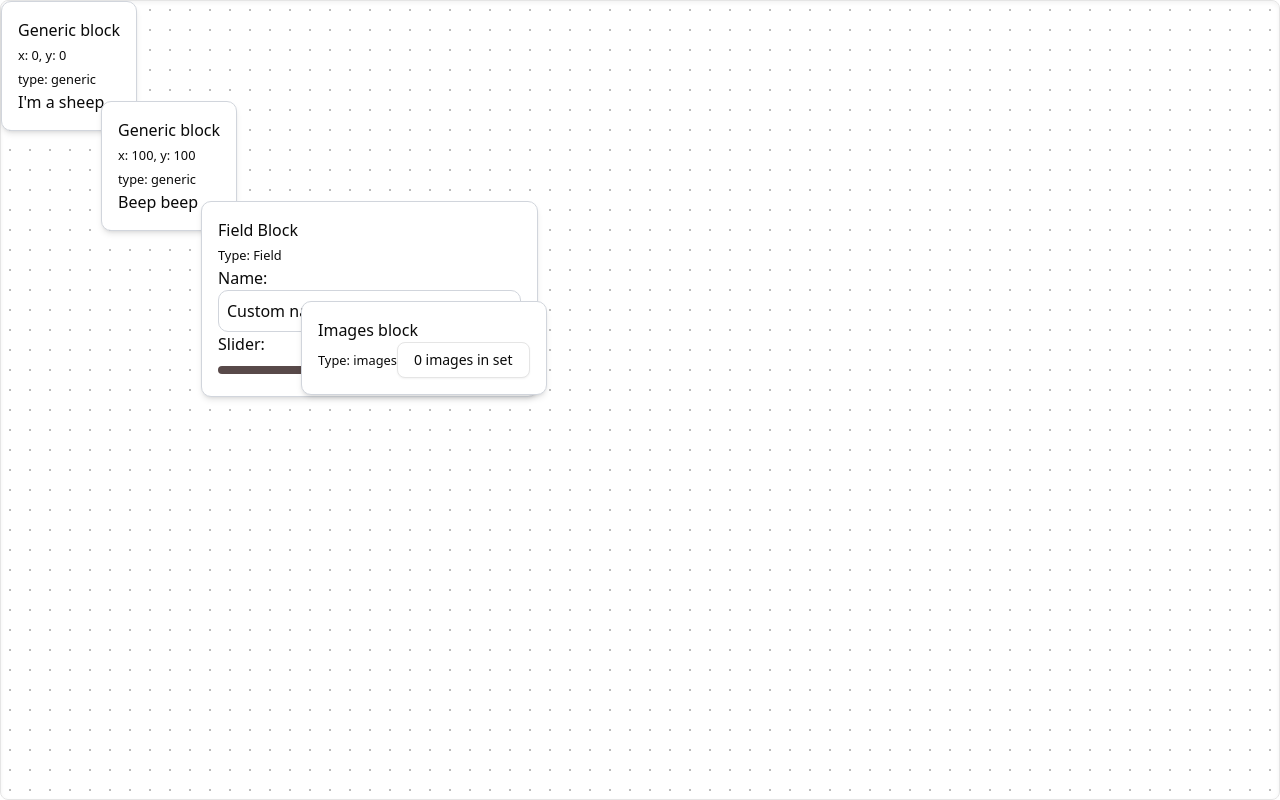
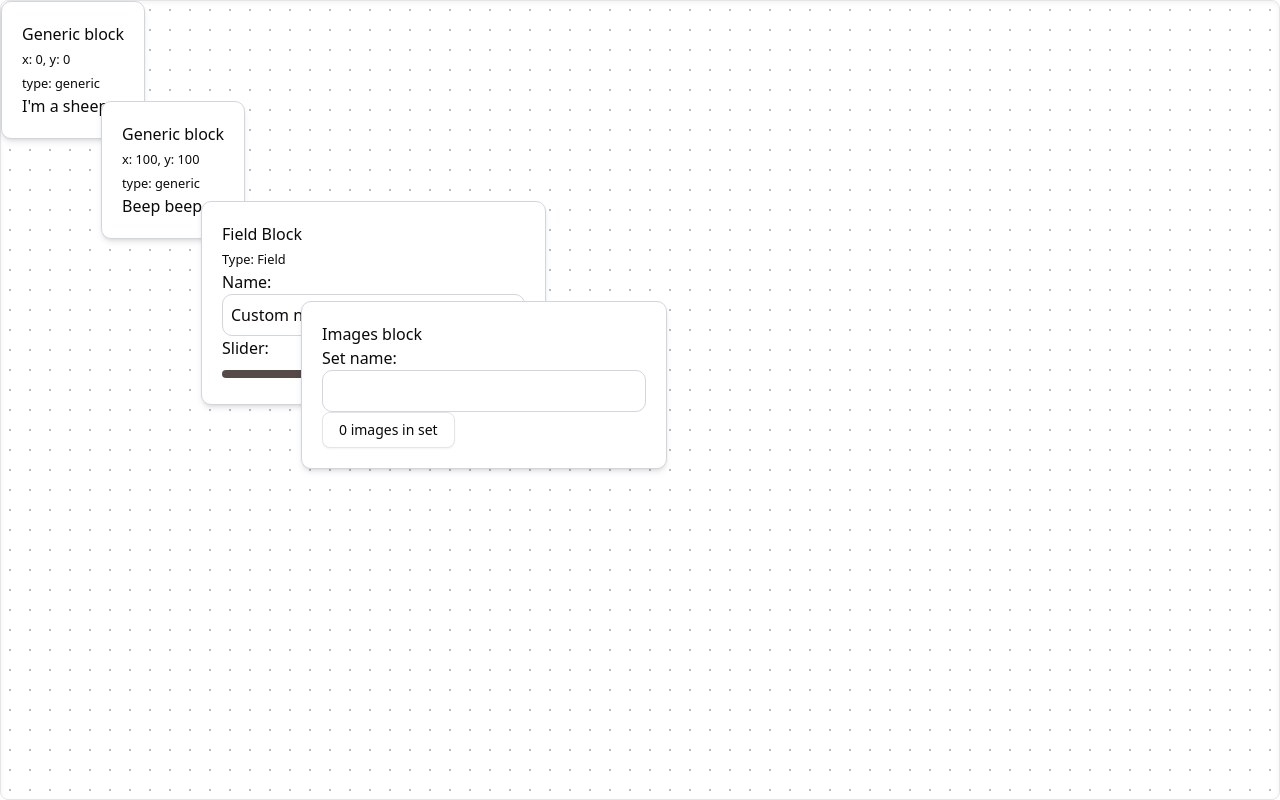
Before and after one commit to jasonchiu8421/Nocodile, a Next.js app in the folder nocodile/: page /workflow in a window 1280 px wide. Built offline with nearby package versions, Linux system fonts and the light colour scheme.

Commit message:
set name+ show image cards flex

```diff
--- a/nocodile/app/globals.css
+++ b/nocodile/app/globals.css
@@ -58,8 +58,8 @@
 }
 
 .block {
-  @apply bg-white border border-gray-300 rounded-lg shadow-md p-4;
-  width: initlal;
+  @apply bg-white border border-gray-300 rounded-lg shadow-md p-5;
+  width: initial;
 }
 input[type="range"] {
   -webkit-appearance: none;
--- a/nocodile/app/workflow/components/blocks/ImagesBlock.tsx
+++ b/nocodile/app/workflow/components/blocks/ImagesBlock.tsx
@@ -22,6 +22,7 @@ export interface ImagesBlockData extends GenericBlockData {
   type: BlockType;
 
   images: File[];
+  name: string;
 }
 type ImagesBlockProps = {
   block: ImagesBlockData;
@@ -31,7 +32,11 @@ type ImagesBlockProps = {
 const FileCard = ({ file }: { file: File }) => {
   return (
     <div>
-      <img src={URL.createObjectURL(file)} alt={file.name} className="w-24" />
+      <img
+        src={URL.createObjectURL(file)}
+        alt={file.name}
+        className="w-24 h-24 object-cover rounded-md"
+      />
     </div>
   );
 };
@@ -45,6 +50,7 @@ export const ImagesBlock = ({ block, updateBlocks }: ImagesBlockProps) => {
   }
 
   function handleFileChange(event: React.ChangeEvent<HTMLInputElement>) {
+    // adds files instead of replacing all of them, have to update it for server logic
     const selected = event.target.files ? Array.from(event.target.files) : [];
     if (selected.length === 0) {
       event.target.value = "";
@@ -62,7 +68,7 @@ export const ImagesBlock = ({ block, updateBlocks }: ImagesBlockProps) => {
 
     const next = dedupe([...files, ...selected]);
     setFiles(next);
-    updateBlock?.({ images: next });
+    updateBlock?.({ images: next, name: block.name });
 
     // Allow picking the same files again in subsequent selections
     event.target.value = "";
@@ -70,25 +76,32 @@ export const ImagesBlock = ({ block, updateBlocks }: ImagesBlockProps) => {
 
   return (
     <DraggableBlock id={block.id} x={block.x} y={block.y}>
-      <div onPointerDownCapture={(e) => e.stopPropagation()}>
+      <div onPointerDownCapture={(e) => e.stopPropagation()} className="gap-2">
         <h1>Images block</h1>
-        <small>Type: {block.type}</small>
+        <div className="">
+          <label htmlFor="name">Set name:</label>
+          <input
+            type="text"
+            id="name"
+            value={block.name}
+            onChange={(e) => updateBlock({ name: e.target.value })}
+          />
+        </div>
+        <div>
           <Dialog>
             <DialogTrigger asChild>
-            <Button variant={"outline"} onClick={() => console.log("click")}>
+              <Button variant={"outline"}>
                 {block.images.length} images in set
               </Button>
             </DialogTrigger>
-          <DialogContent className="min-w-[70vw]">
+            <DialogContent className="min-w-[70vw] min-h-[70vh]">
               <DialogHeader>
                 <DialogTitle>Images in set</DialogTitle>
                 {/* <DialogDescription>Upload your images here.</DialogDescription> */}
               </DialogHeader>
-            <label htmlFor="file">
               <Button onClick={() => document.getElementById("file")?.click()}>
                 Add images
               </Button>
-            </label>
               <input
                 type="file"
                 multiple
@@ -97,19 +110,20 @@ export const ImagesBlock = ({ block, updateBlocks }: ImagesBlockProps) => {
                 id="file"
                 style={{ display: "none" }}
               />
-            <div className="flex flex-wrap gap-2">
+              <div className="flex flex-wrap gap-2 overflow-y-auto pr-1">
                 {files.map((file) => (
                   <FileCard key={file.name} file={file} />
                 ))}
               </div>
               <DialogFooter>
                 <DialogClose asChild>
-                <Button>Close</Button>
+                  <Button>Done</Button>
                 </DialogClose>
               </DialogFooter>
             </DialogContent>
           </Dialog>
         </div>
+      </div>
     </DraggableBlock>
   );
 };
```
Lines whose indentation alone changed are shown as unchanged.
